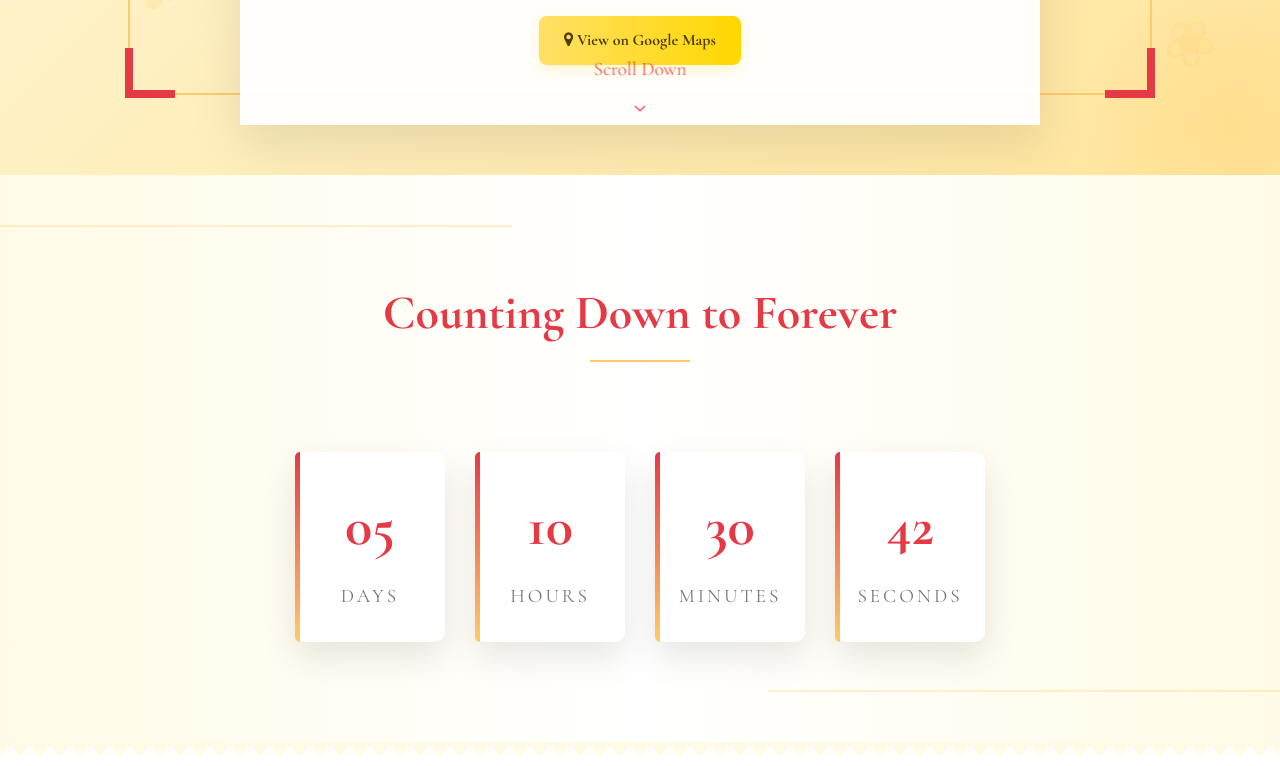
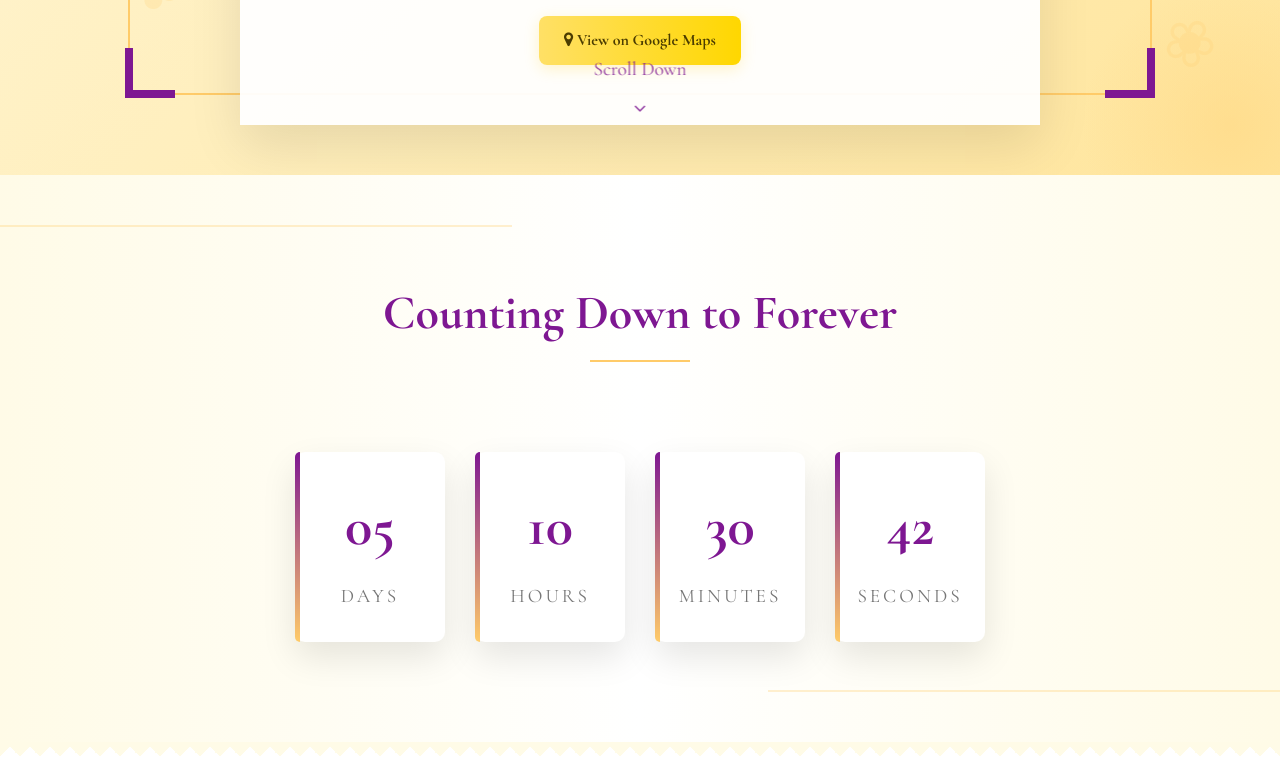
Before and after one commit to Akashdonge/wedding, a plain HTML site: page a.html in a window 1280 px wide. Shown: the part 625-1391 px from the top of the page. Drawn offline with nearby package versions, Linux system fonts and the light colour scheme.

Commit message:
Update a.html

```diff
--- a/a.html
+++ b/a.html
@@ -7,7 +7,7 @@
     <style>
         /* Global Styles */
         :root {
-            --primary: #e63946;
+            --primary: #7e1792;
             --secondary: #ffcb69;
             --accent: #f7d08a;
             --light: #fff9f0;
```
